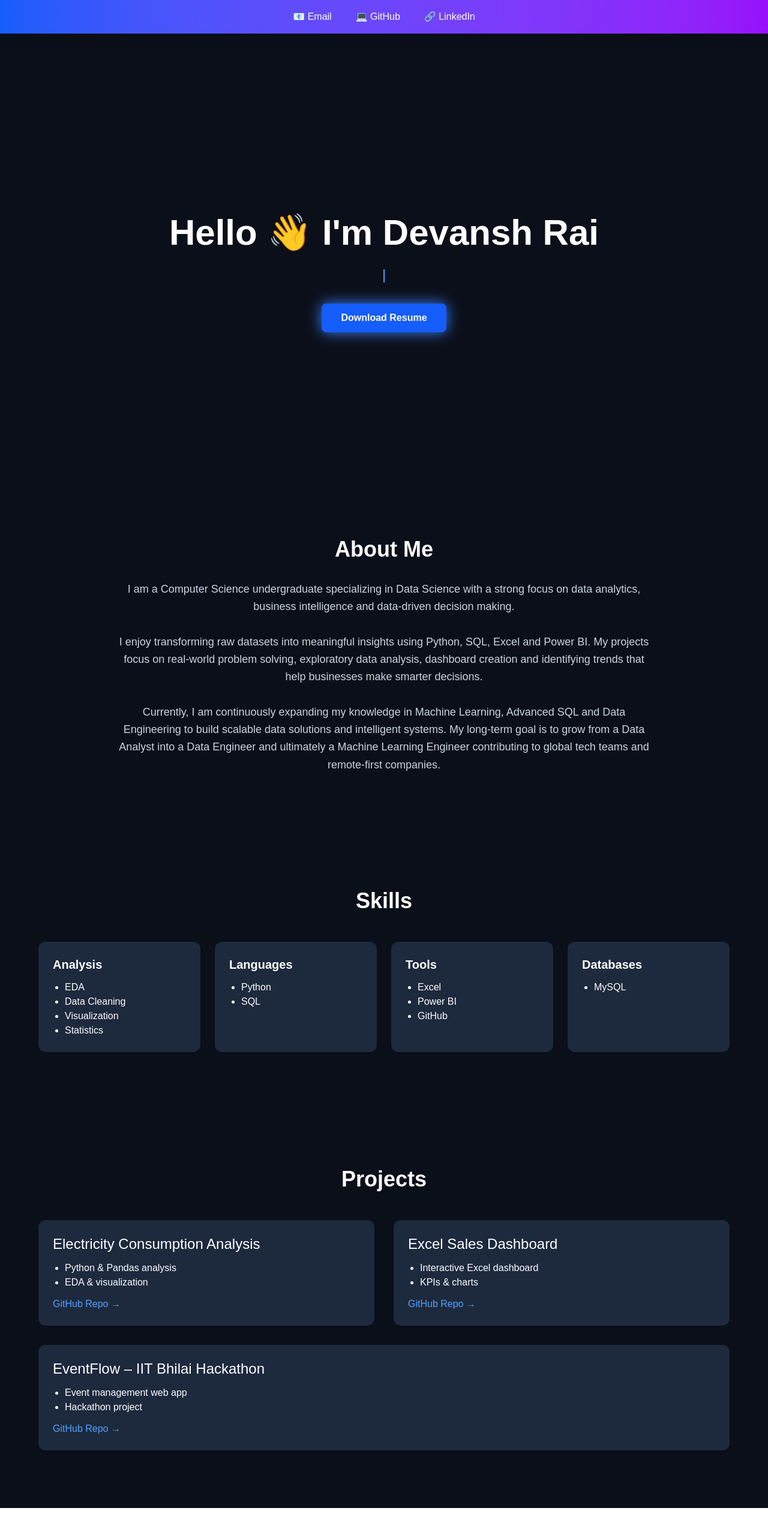
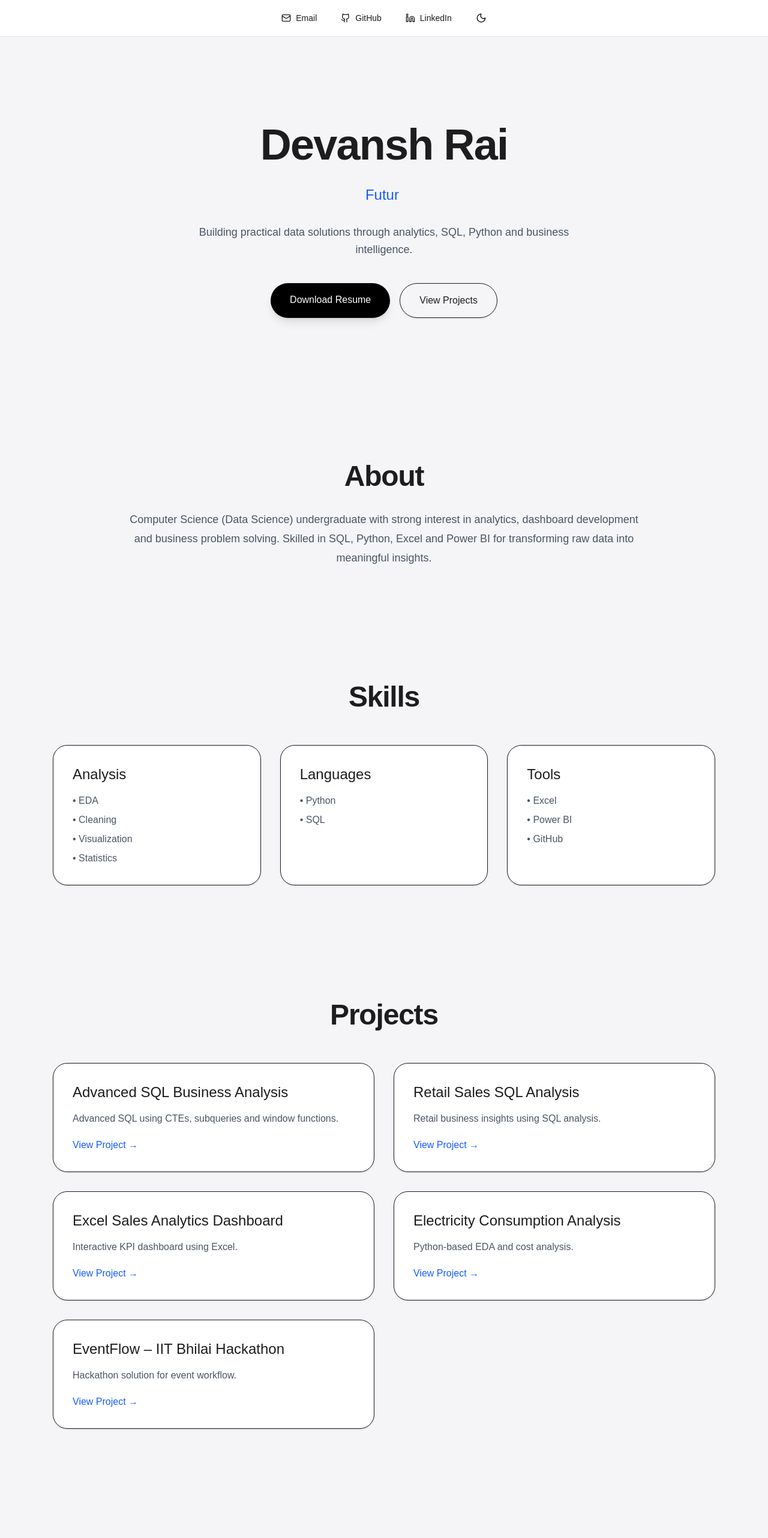
Before and after one commit to Dev2k30abrd/devansh-portfolio, a Next.js app: page / in a window 1280 px wide. Shown: the top 2564 px of the page at 60% size. Before the commit the page ends 2514 px from the top, so only its background shows below. Built offline with nearby package versions, Linux system fonts and the light colour scheme.

Commit message:
Updated premium portfolio UI

```diff
--- a/app/page.tsx
+++ b/app/page.tsx
@@ -1,150 +1,213 @@
-"use client"
-import { useEffect, useState } from "react";
+"use client";
+
 import { motion } from "framer-motion";
+import { TypeAnimation } from "react-type-animation";
+import { Github, Linkedin, Mail, Moon, Sun } from "lucide-react";
+import { useState } from "react";
 
 export default function Home() {
-
-  /* typing animation */
-  const roles = ["Data Analyst","Future Data Engineer","ML Enthusiast"];
-  const [text,setText] = useState("");
-  const [i,setI] = useState(0);
-  const [j,setJ] = useState(0);
-  const [back,setBack] = useState(false);
-
-  useEffect(()=>{
-    const timer = setTimeout(()=>{
-      if(!back){
-        setText(roles[i].substring(0,j+1));
-        setJ(j+1);
-        if(j === roles[i].length) setBack(true);
-      }else{
-        setText(roles[i].substring(0,j-1));
-        setJ(j-1);
-        if(j===0){ setBack(false); setI((i+1)%roles.length); }
-      }
-    }, back?50:120);
-    return ()=>clearTimeout(timer);
-  },[j,back,i]);
-
-  const fadeUp = {
-    hidden:{opacity:0,y:70},
-    show:{opacity:1,y:0,transition:{duration:.8}}
-  };
+  const [darkMode, setDarkMode] = useState(false);
 
   return (
-    <main className="bg-[#0b0f19] text-white">
+    <div
+      className={
+        darkMode
+          ? "relative min-h-screen bg-black text-white overflow-hidden"
+          : "relative min-h-screen bg-[#f5f5f7] text-[#1d1d1f] overflow-hidden"
+      }
+    >
+      {/* Glow Background */}
+      <div className="absolute inset-0 -z-10 overflow-hidden">
+        <div className="absolute top-20 left-1/3 w-72 h-72 bg-blue-500/20 blur-3xl rounded-full animate-pulse"></div>
+        <div className="absolute bottom-20 right-1/3 w-72 h-72 bg-purple-500/20 blur-3xl rounded-full animate-pulse"></div>
+      </div>
 
-      {/* CONTACT BAR */}
-      <div className="fixed top-0 w-full text-center py-4 bg-gradient-to-r from-blue-600 to-purple-600 text-white z-50 shadow-lg">
-        <div className="flex justify-center gap-10 items-center">
-          <a href="mailto:raidevansh90@gmail.com">📧 Email</a>
-          <a href="https://github.com/Dev2k30abrd" target="_blank">💻 GitHub</a>
-          <a href="https://linkedin.com/in/devansh-rai-473506327" target="_blank">🔗 LinkedIn</a>
-        </div>
+      {/* TOP BAR */}
+      <div
+        className={`flex justify-center gap-10 py-5 text-sm border-b ${
+          darkMode ? "bg-black border-gray-800" : "bg-white border-gray-200"
+        }`}
+      >
+        <a
+          href="mailto:raidevansh90@gmail.com"
+          className="flex items-center gap-2 hover:text-blue-600"
+        >
+          <Mail size={16} /> Email
+        </a>
+
+        <a
+          href="https://github.com/Dev2k30abrd"
+          target="_blank"
+          className="flex items-center gap-2 hover:text-blue-600"
+        >
+          <Github size={16} /> GitHub
+        </a>
+
+        <a
+          href="https://www.linkedin.com/in/devansh-rai-473506327/"
+          target="_blank"
+          className="flex items-center gap-2 hover:text-blue-600"
+        >
+          <Linkedin size={16} /> LinkedIn
+        </a>
+
+        <button onClick={() => setDarkMode(!darkMode)}>
+          {darkMode ? <Sun size={18} /> : <Moon size={18} />}
+        </button>
       </div>
 
       {/* HERO */}
-      <section className="min-h-screen flex flex-col justify-center items-center text-center px-6 pt-28">
-        <motion.h1 variants={fadeUp} initial="hidden" animate="show"
-          className="text-6xl font-bold mb-6 hover:scale-105 transition">
-          Hello 👋 I'm Devansh Rai
+      <section className="max-w-5xl mx-auto px-6 py-36 text-center">
+        <motion.h1
+          initial={{ opacity: 0, y: 30 }}
+          animate={{ opacity: 1, y: 0 }}
+          transition={{ duration: 0.8 }}
+          className="text-6xl md:text-7xl font-semibold tracking-tight mb-8"
+        >
+          Devansh Rai
         </motion.h1>
 
-        <motion.h2 variants={fadeUp} initial="hidden" animate="show"
-          className="text-2xl text-blue-400 mb-8 h-8">
-          {text} |
-        </motion.h2>
+        <TypeAnimation
+          sequence={["Data Analyst", 1500, "Future Data Engineer", 1500, "ML Enthusiast", 1500]}
+          wrapper="h2"
+          speed={50}
+          repeat={Infinity}
+          className="text-2xl text-blue-600 mb-8"
+        />
 
-        <motion.a variants={fadeUp} initial="hidden" animate="show"
-          href="/resume.pdf" target="_blank">
-          <button className="px-8 py-3 rounded-lg bg-blue-600 text-white font-semibold
-          shadow-[0_0_25px_#3b82f6] hover:shadow-[0_0_40px_#3b82f6] hover:scale-110 transition">
+        <motion.p
+          initial={{ opacity: 0 }}
+          animate={{ opacity: 1 }}
+          transition={{ delay: 0.5 }}
+          className={`text-lg max-w-2xl mx-auto leading-relaxed mb-10 ${
+            darkMode ? "text-gray-300" : "text-gray-600"
+          }`}
+        >
+          Building practical data solutions through analytics, SQL, Python and business intelligence.
+        </motion.p>
+
+        <div className="flex justify-center gap-4">
+          <a
+            href="/resume.pdf"
+            target="_blank"
+            className="px-8 py-4 bg-black text-white rounded-full hover:scale-105 transition shadow-lg"
+          >
             Download Resume
-          </button>
-        </motion.a>
+          </a>
+
+          <a
+            href="#projects"
+            className="px-8 py-4 border rounded-full hover:bg-gray-100 transition shadow-sm"
+          >
+            View Projects
+          </a>
+        </div>
       </section>
 
       {/* ABOUT */}
-      <motion.section variants={fadeUp} initial="hidden" whileInView="show" viewport={{once:true}}
-        className="py-24 text-center px-6">
-        <h2 className="text-4xl font-bold mb-8 hover:text-blue-400 transition">About Me</h2>
+      <section className="max-w-4xl mx-auto py-24 px-6 text-center">
+        <h2 className="text-4xl md:text-5xl font-semibold tracking-tight mb-8">About</h2>
 
-        <p className="max-w-4xl mx-auto text-lg text-slate-300 leading-relaxed">
-          I am a Computer Science undergraduate specializing in Data Science with a strong focus on
-          data analytics, business intelligence and data-driven decision making.
-          <br/><br/>
-          I enjoy transforming raw datasets into meaningful insights using Python, SQL, Excel and Power BI.
-          My projects focus on real-world problem solving, exploratory data analysis, dashboard creation and
-          identifying trends that help businesses make smarter decisions.
-          <br/><br/>
-          Currently, I am continuously expanding my knowledge in Machine Learning, Advanced SQL and Data Engineering
-          to build scalable data solutions and intelligent systems. My long-term goal is to grow from a Data Analyst
-          into a Data Engineer and ultimately a Machine Learning Engineer contributing to global tech teams and
-          remote-first companies.
+        <p className={`leading-8 text-lg ${darkMode ? "text-gray-300" : "text-gray-600"}`}>
+          Computer Science (Data Science) undergraduate with strong interest in analytics,
+          dashboard development and business problem solving. Skilled in SQL, Python, Excel
+          and Power BI for transforming raw data into meaningful insights.
         </p>
-      </motion.section>
+      </section>
 
       {/* SKILLS */}
-      <motion.section variants={fadeUp} initial="hidden" whileInView="show" viewport={{once:true}}
-        className="py-24 text-center px-6">
-        <h2 className="text-4xl font-bold mb-12 hover:text-blue-400 transition">Skills</h2>
+      <section className="max-w-6xl mx-auto py-24 px-6">
+        <h2 className="text-4xl md:text-5xl font-semibold tracking-tight text-center mb-14">
+          Skills
+        </h2>
 
-        <div className="grid md:grid-cols-4 gap-6 max-w-6xl mx-auto text-left">
-
+        <div className="grid md:grid-cols-3 gap-8">
           {[
-            {title:"Analysis",items:["EDA","Data Cleaning","Visualization","Statistics"]},
-            {title:"Languages",items:["Python","SQL"]},
-            {title:"Tools",items:["Excel","Power BI","GitHub"]},
-            {title:"Databases",items:["MySQL"]}
-          ].map(card=>(
-            <div key={card.title} className="p-6 bg-slate-800 rounded-xl shadow hover:scale-105 transition">
-              <h3 className="font-bold text-xl mb-3">{card.title}</h3>
-              <ul className="list-disc pl-5">
-                {card.items.map(i=><li key={i}>{i}</li>)}
+            { title: "Analysis", items: ["EDA", "Cleaning", "Visualization", "Statistics"] },
+            { title: "Languages", items: ["Python", "SQL"] },
+            { title: "Tools", items: ["Excel", "Power BI", "GitHub"] },
+          ].map((card) => (
+            <div
+              key={card.title}
+              className={`rounded-3xl p-8 border shadow-sm transition ${
+                darkMode ? "bg-gray-900" : "bg-white"
+              }`}
+            >
+              <h3 className="text-2xl font-medium mb-4">{card.title}</h3>
+              <ul className={`space-y-2 ${darkMode ? "text-gray-300" : "text-gray-600"}`}>
+                {card.items.map((item) => (
+                  <li key={item}>• {item}</li>
+                ))}
               </ul>
             </div>
           ))}
-
         </div>
-      </motion.section>
+      </section>
 
       {/* PROJECTS */}
-      <motion.section variants={fadeUp} initial="hidden" whileInView="show" viewport={{once:true}}
-        className="py-24 text-center px-6">
-        <h2 className="text-4xl font-bold mb-12 hover:text-blue-400 transition">Projects</h2>
+      <section id="projects" className="max-w-6xl mx-auto py-24 px-6">
+        <h2 className="text-4xl md:text-5xl font-semibold tracking-tight text-center mb-14">
+          Projects
+        </h2>
 
-        <div className="grid md:grid-cols-2 gap-8 max-w-6xl mx-auto text-left">
+        <div className="grid md:grid-cols-2 gap-8">
+          {[
+            {
+              title: "Advanced SQL Business Analysis",
+              link: "https://github.com/Dev2k30abrd/Advanced-SQL-Business-Analysis",
+              desc: "Advanced SQL using CTEs, subqueries and window functions.",
+            },
+            {
+              title: "Retail Sales SQL Analysis",
+              link: "https://github.com/Dev2k30abrd/Retail-Sales-SQL-Analysis",
+              desc: "Retail business insights using SQL analysis.",
+            },
+            {
+              title: "Excel Sales Analytics Dashboard",
+              link: "https://github.com/Dev2k30abrd/Excel_Sales_Analytics_Dashboard",
+              desc: "Interactive KPI dashboard using Excel.",
+            },
+            {
+              title: "Electricity Consumption Analysis",
+              link: "https://github.com/Dev2k30abrd/Electricity-Consumption-Analysis-and-Cost-Prediction",
+              desc: "Python-based EDA and cost analysis.",
+            },
+            {
+              title: "EventFlow – IIT Bhilai Hackathon",
+              link: "https://github.com/Dev2k30abrd/EventFlow-App",
+              desc: "Hackathon solution for event workflow.",
+            },
+          ].map((project) => (
+            <div
+              key={project.title}
+              className={`rounded-3xl p-8 border shadow-sm transition ${
+                darkMode ? "bg-gray-900" : "bg-white"
+              }`}
+            >
+              <h3 className="text-2xl font-medium mb-4">{project.title}</h3>
+              <p className={`${darkMode ? "text-gray-300" : "text-gray-600"} mb-5`}>
+                {project.desc}
+              </p>
 
-          <div className="p-6 bg-slate-800 rounded-xl shadow hover:scale-105 transition">
-            <h3 className="text-2xl mb-3">Electricity Consumption Analysis</h3>
-            <ul className="list-disc pl-5 mb-3">
-              <li>Python & Pandas analysis</li>
-              <li>EDA & visualization</li>
-            </ul>
-            <a href="https://github.com/Dev2k30abrd/Electricity-Consumption-Analysis-and-Cost-Prediction" target="_blank" className="text-blue-400">GitHub Repo →</a>
-          </div>
+              <a href={project.link} target="_blank" className="text-blue-600">
+                View Project →
+              </a>
+            </div>
+          ))}
+        </div>
+      </section>
 
-          <div className="p-6 bg-slate-800 rounded-xl shadow hover:scale-105 transition">
-            <h3 className="text-2xl mb-3">Excel Sales Dashboard</h3>
-            <ul className="list-disc pl-5 mb-3">
-              <li>Interactive Excel dashboard</li>
-              <li>KPIs & charts</li>
-            </ul>
-            <a href="https://github.com/Dev2k30abrd/Excel_Sales_Analytics_Dashboard" target="_blank" className="text-blue-400">GitHub Repo →</a>
-          </div>
+      {/* CONTACT */}
+      <section className="text-center py-20">
+        <h2 className="text-3xl font-semibold mb-6">Contact</h2>
+        <p className={darkMode ? "text-gray-300" : "text-gray-600"}>
+          Open to internships and remote opportunities.
+        </p>
+      </section>
 
-          <div className="p-6 bg-slate-800 rounded-xl shadow hover:scale-105 transition md:col-span-2">
-            <h3 className="text-2xl mb-3">EventFlow – IIT Bhilai Hackathon</h3>
-            <ul className="list-disc pl-5 mb-3">
-              <li>Event management web app</li>
-              <li>Hackathon project</li>
-            </ul>
-            <a href="https://github.com/Dev2k30abrd/EventFlow-App" target="_blank" className="text-blue-400">GitHub Repo →</a>
-          </div>
-
-        </div>
-      </motion.section>
-
-    </main>
+      <footer className="text-center py-8 text-gray-500">
+        © {new Date().getFullYear()} Devansh Rai
+      </footer>
+    </div>
   );
 }
```
